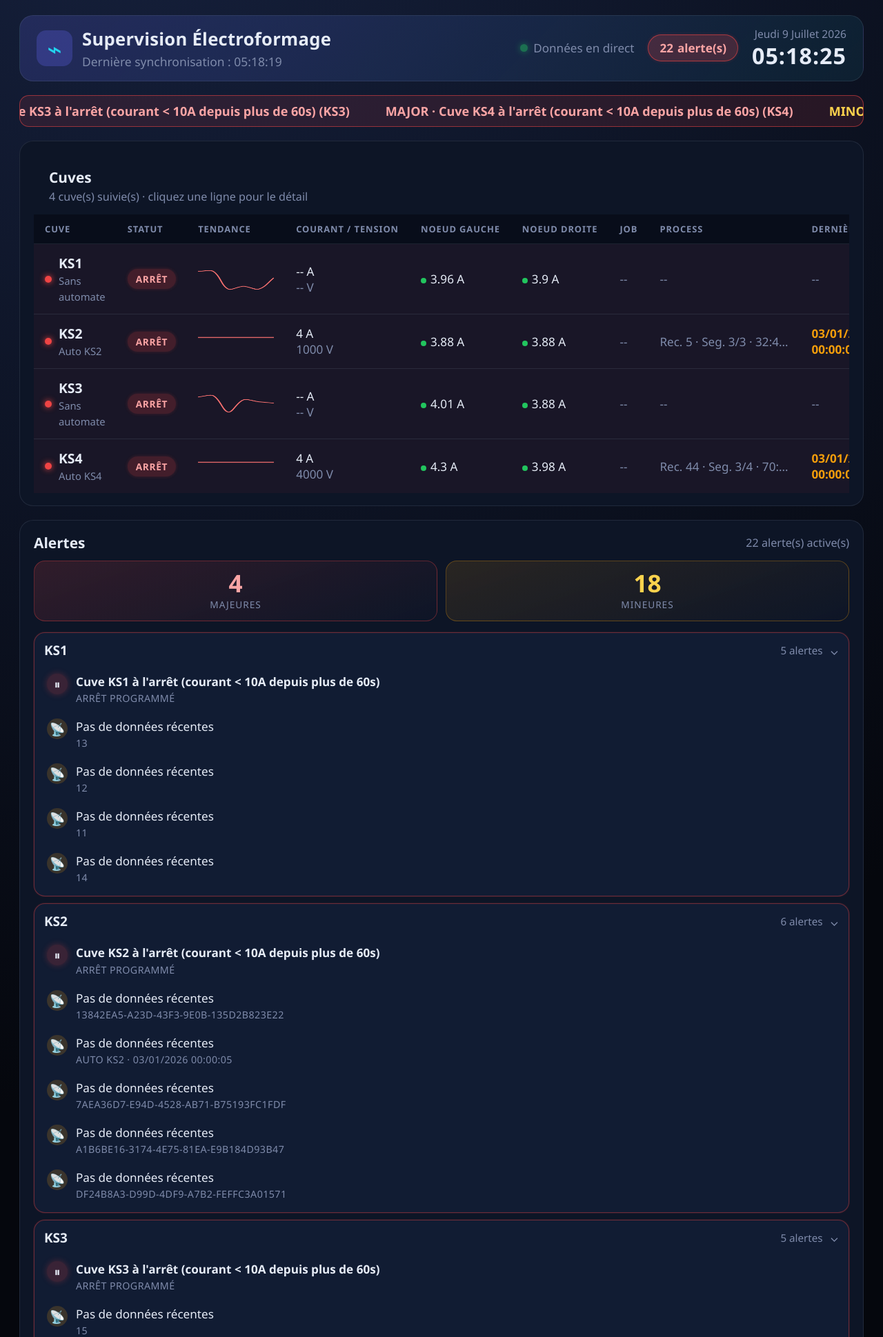
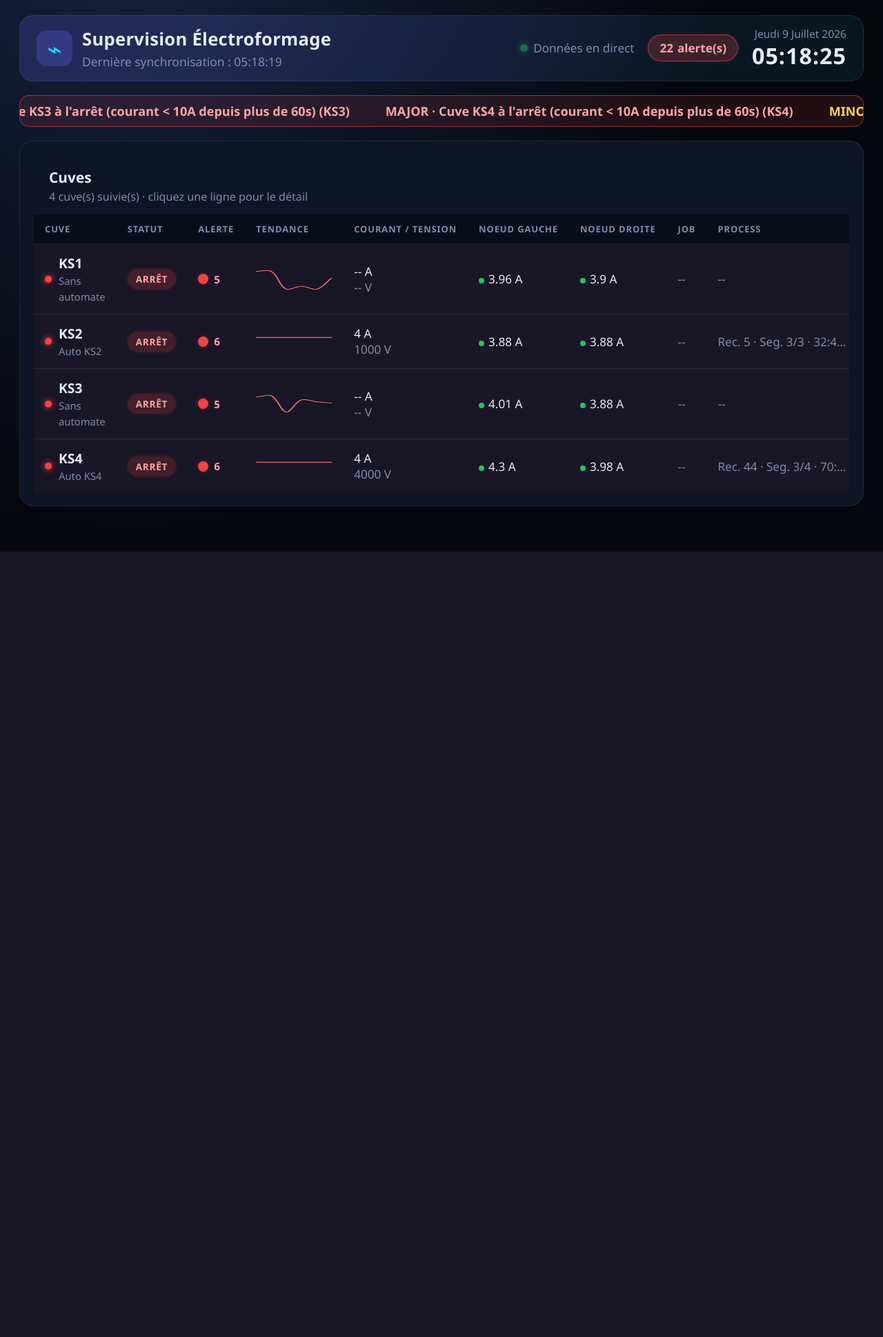
Before and after one commit to McDams/Visuals-V2, a Flask app: page / in a window 1280 px wide. Shown: the top 1939 px of the page at 69% size. After the commit the page ends 800 px from the top, so only its background shows below. Run offline with Flask 3, Linux system fonts and the light colour scheme.

Commit message:
Remplace la section Alertes par un indicateur vert/rouge par cuve + popover
- Supprime le panneau Alertes dédié
- Ajoute une colonne "Alerte" dans le tableau des cuves: point vert
  (aucune alerte) ou rouge clignotant avec compteur (souci détecté)
- Clic sur le point: petit popover positionné au niveau de la cuve,
  listant les alertes actives avec icône par type ; fermeture via bouton,
  clic extérieur, Échap ou scroll
- Réutilise le même rendu d'alerte (icônes, style) dans le popover et dans
  la section "Alertes liées" du modal de détail

Co-Authored-By: Claude Sonnet 5 <noreply@anthropic.com>

```diff
--- a/static/css/dashboard.css
+++ b/static/css/dashboard.css
@@ -292,49 +292,53 @@ body {
 
 body.modal-open { overflow: hidden; }
 
-/* ---------- Alerts panel ---------- */
+/* ---------- Panels ---------- */
 .panel { background: var(--panel); border: 1px solid var(--border); border-radius: 20px; padding: 18px 20px; }
 .panel-header { display: flex; justify-content: space-between; align-items: center; margin-bottom: 12px; }
 .panel-header h2 { margin: 0; font-size: 1.1rem; }
 .panel-sub { color: var(--muted); font-size: 0.85rem; }
 
-.alerts-list { display: flex; flex-direction: column; gap: 0; }
+/* ---------- Per-tank alert dot + popover ---------- */
+.alert-dot-cell { display: flex; align-items: center; gap: 8px; }
+.alert-dot {
+  width: 15px; height: 15px; border-radius: 50%; cursor: pointer; flex-shrink: 0;
+  background: var(--ok); box-shadow: 0 0 8px var(--ok);
+  transition: transform 0.15s;
+}
+.alert-dot:hover { transform: scale(1.2); }
+.alert-dot--problem { background: var(--critical); box-shadow: 0 0 10px rgba(239, 68, 68, 0.65); animation: blink 1.6s infinite; }
+.alert-dot-count--problem { font-size: 0.8rem; font-weight: 700; color: #fca5a5; }
 
-.alerts-summary { display: flex; gap: 12px; margin-bottom: 16px; }
-.alert-stat {
-  flex: 1; display: flex; flex-direction: column; align-items: center; justify-content: center;
-  gap: 4px; padding: 14px 12px; border-radius: 16px; border: 1px solid var(--border);
-  background: var(--panel-2);
+.alert-popover {
+  position: fixed; z-index: 60;
+  width: 320px; max-width: calc(100vw - 32px);
+  background: linear-gradient(165deg, #111c33, #070b14 70%);
+  border: 1px solid rgba(148, 163, 184, 0.25);
+  border-radius: 18px;
+  box-shadow: 0 20px 50px rgba(0, 0, 0, 0.5);
+  padding: 12px 14px 8px;
+  animation: popIn 0.16s ease-out;
 }
-.alert-stat-count { font-size: 1.85rem; font-weight: 800; font-variant-numeric: tabular-nums; line-height: 1; }
-.alert-stat-label { font-size: 0.72rem; text-transform: uppercase; letter-spacing: 0.07em; color: var(--muted); }
-.alert-stat--major { border-color: rgba(239, 68, 68, 0.35); background: linear-gradient(160deg, rgba(239, 68, 68, 0.16), rgba(15, 23, 42, 0.3)); }
-.alert-stat--major .alert-stat-count { color: #fca5a5; }
-.alert-stat--minor { border-color: rgba(245, 158, 11, 0.3); background: linear-gradient(160deg, rgba(245, 158, 11, 0.12), rgba(15, 23, 42, 0.3)); }
-.alert-stat--minor .alert-stat-count { color: #fcd34d; }
+@keyframes popIn {
+  from { opacity: 0; transform: translateY(-4px) scale(0.97); }
+  to { opacity: 1; transform: translateY(0) scale(1); }
+}
+.alert-popover-header {
+  display: flex; align-items: center; justify-content: space-between;
+  margin-bottom: 8px; padding-bottom: 8px; border-bottom: 1px solid var(--border);
+}
+.alert-popover-header span { font-weight: 800; font-size: 0.92rem; }
+.alert-popover-close {
+  width: 22px; height: 22px; border-radius: 50%; border: none;
+  background: rgba(255, 255, 255, 0.06); color: var(--text); font-size: 1rem;
+  cursor: pointer; display: flex; align-items: center; justify-content: center; flex-shrink: 0;
+}
+.alert-popover-close:hover { background: rgba(239, 68, 68, 0.2); color: #fca5a5; }
+.alert-popover-body { display: grid; gap: 4px; max-height: 320px; overflow-y: auto; }
+.alert-popover-empty { padding: 10px 4px; font-size: 0.88rem; }
 
-.alert-groups { display: grid; gap: 10px; }
-
-.alert-group { border-radius: 16px; border: 1px solid var(--border); background: var(--panel-2); overflow: hidden; }
-.alert-group--major { border-color: rgba(239, 68, 68, 0.4); box-shadow: 0 0 0 1px rgba(239, 68, 68, 0.1); }
-
-.alert-group-header {
-  width: 100%; display: flex; align-items: center; gap: 10px;
-  padding: 12px 14px; background: transparent; border: none; cursor: pointer;
-  color: var(--text); font: inherit; text-align: left;
-}
-.alert-group-header:hover { background: rgba(255, 255, 255, 0.03); }
-.alert-group-name { font-weight: 800; font-size: 1rem; }
-.alert-group-count { margin-left: auto; color: var(--muted); font-size: 0.8rem; }
-.alert-group-chevron { color: var(--muted); font-size: 0.9rem; transition: transform 0.2s; }
-.alert-group--collapsed .alert-group-chevron { transform: rotate(-90deg); }
-
-.alert-group-body { display: grid; grid-template-rows: 1fr; transition: grid-template-rows 0.22s ease; }
-.alert-group--collapsed .alert-group-body { grid-template-rows: 0fr; }
-.alert-group-body-inner { overflow: hidden; min-height: 0; display: grid; gap: 2px; padding: 0 8px 8px; }
-
-.alert-item { display: flex; align-items: flex-start; gap: 12px; padding: 9px 10px; border-radius: 12px; cursor: pointer; transition: background 0.15s; }
-.alert-item:hover { background: rgba(99, 102, 241, 0.1); }
+/* ---------- Alert item (used in the popover and the tank modal) ---------- */
+.alert-item { display: flex; align-items: flex-start; gap: 12px; padding: 9px 10px; border-radius: 12px; }
 .alert-item-icon {
   flex-shrink: 0; width: 30px; height: 30px; border-radius: 50%;
   display: flex; align-items: center; justify-content: center; font-size: 0.95rem;
@@ -347,15 +351,6 @@ body.modal-open { overflow: hidden; }
 .alert-item-message { margin: 0; font-size: 0.9rem; line-height: 1.35; }
 .alert-item--major .alert-item-message { font-weight: 600; }
 .alert-item-meta { margin: 3px 0 0; font-size: 0.75rem; color: var(--muted); text-transform: uppercase; letter-spacing: 0.03em; }
-
-.alerts-empty { display: flex; flex-direction: column; align-items: center; justify-content: center; padding: 40px 20px; text-align: center; gap: 6px; }
-.alerts-empty-icon {
-  width: 56px; height: 56px; border-radius: 50%; display: flex; align-items: center; justify-content: center;
-  background: rgba(34, 197, 94, 0.15); color: var(--ok); font-size: 1.6rem; font-weight: 800;
-  box-shadow: 0 0 24px rgba(34, 197, 94, 0.25); margin-bottom: 6px;
-}
-.alerts-empty-title { margin: 0; font-size: 1.05rem; font-weight: 700; }
-.alerts-empty-sub { margin: 0; color: var(--muted); font-size: 0.88rem; }
 
 /* ---------- Responsive ---------- */
 @media (max-width: 1000px) {
@@ -372,7 +367,7 @@ body.modal-open { overflow: hidden; }
 }
 
 @media (prefers-reduced-motion: reduce) {
-  .conn-dot, .alert-pill--critical, .status-badge--critical, .ticker-track {
+  .conn-dot, .alert-pill--critical, .status-badge--critical, .ticker-track, .alert-dot--problem {
     animation: none !important;
   }
 }
--- a/static/js/dashboard.js
+++ b/static/js/dashboard.js
@@ -21,9 +21,7 @@ const state = {
   tankStats: [],
   alerts: [],
   openTank: null,
-  // Tracks user-toggled expand/collapse per tank group in the alerts panel, so the choice
-  // survives the next 5s poll re-render instead of resetting every time.
-  manualGroupState: new Map(),
+  openAlertPopoverTank: null,
 };
 
 const ALERT_ICONS = {
@@ -38,6 +36,18 @@ function iconForAlert(a) {
   if (a.metric === 'current') return '🔥';
   if (a.message === 'Pas de données récentes') return '📡';
   return a.severity === 'major' ? '⚠️' : 'ℹ️';
+}
+
+function alertItemHtml(a) {
+  const meta = [a.alert_type, a.sensor, a.last_seen ? formatDateTime(a.last_seen) : null].filter(Boolean).join(' · ');
+  return `
+    <div class="alert-item alert-item--${a.severity || 'info'}">
+      <span class="alert-item-icon">${iconForAlert(a)}</span>
+      <div class="alert-item-content">
+        <p class="alert-item-message">${a.message}</p>
+        ${meta ? `<p class="alert-item-meta">${meta}</p>` : ''}
+      </div>
+    </div>`;
 }
 
 function setText(id, value) {
@@ -141,10 +151,10 @@ async function loadDashboard() {
     setText('process-summary', `Dernière synchronisation : ${new Date().toLocaleTimeString('fr-FR')}`);
     renderAlertPill(state.alerts);
     renderAlertTicker(state.alerts);
-    renderAlertsPanel(state.alerts);
     renderTankTable();
 
     if (state.openTank) renderTankModal();
+    if (state.openAlertPopoverTank) refreshAlertPopover();
 
     setConnectionStatus(true);
   } catch (err) {
@@ -192,89 +202,52 @@ function renderAlertTicker(alerts) {
   ticker.classList.toggle('alert-ticker--critical', alerts.some((a) => a.severity === 'major'));
 }
 
-function renderAlertsPanel(alerts) {
-  const container = document.getElementById('alerts-list');
-  setText('alerts-subtitle', alerts.length ? `${alerts.length} alerte(s) active(s)` : 'Aucune alerte');
-  if (!container) return;
+function alertsForTank(tank) {
+  return state.alerts.filter((a) => a.tank === tank);
+}
 
-  if (alerts.length === 0) {
-    container.innerHTML = `
-      <div class="alerts-empty">
-        <div class="alerts-empty-icon">✓</div>
-        <p class="alerts-empty-title">Tout est nominal</p>
-        <p class="alerts-empty-sub">Aucune alerte active sur les cuves suivies.</p>
-      </div>`;
-    return;
-  }
+function popoverContentHtml(tank) {
+  const tankAlerts = alertsForTank(tank);
+  return tankAlerts.length
+    ? tankAlerts.map((a) => alertItemHtml(a)).join('')
+    : '<p class="muted alert-popover-empty">Tout fonctionne correctement.</p>';
+}
 
-  const majorCount = alerts.filter((a) => a.severity === 'major').length;
-  const minorCount = alerts.filter((a) => a.severity === 'minor').length;
+function openAlertPopover(tank, anchorEl) {
+  const popover = document.getElementById('alert-popover');
+  const body = document.getElementById('alert-popover-body');
+  const title = document.getElementById('alert-popover-title');
+  if (!popover || !body || !title || !anchorEl) return;
 
-  const grouped = new Map();
-  const ungrouped = [];
-  alerts.forEach((a) => {
-    if (!a.tank) {
-      ungrouped.push(a);
-      return;
-    }
-    if (!grouped.has(a.tank)) grouped.set(a.tank, []);
-    grouped.get(a.tank).push(a);
-  });
+  state.openAlertPopoverTank = tank;
+  const tankAlerts = alertsForTank(tank);
+  title.textContent = `${tank} · ${tankAlerts.length ? tankAlerts.length + ' alerte(s)' : 'Aucune alerte'}`;
+  body.innerHTML = popoverContentHtml(tank);
 
-  const tanks = Array.from(grouped.keys()).sort((t1, t2) => {
-    const hasMajor1 = grouped.get(t1).some((a) => a.severity === 'major');
-    const hasMajor2 = grouped.get(t2).some((a) => a.severity === 'major');
-    if (hasMajor1 !== hasMajor2) return hasMajor1 ? -1 : 1;
-    return t1.localeCompare(t2);
-  });
+  popover.hidden = false;
+  const rect = anchorEl.getBoundingClientRect();
+  const popRect = popover.getBoundingClientRect();
+  let top = rect.bottom + 8;
+  let left = rect.left;
+  if (left + popRect.width > window.innerWidth - 16) left = window.innerWidth - popRect.width - 16;
+  if (top + popRect.height > window.innerHeight - 16) top = rect.top - popRect.height - 8;
+  popover.style.top = `${Math.max(8, top)}px`;
+  popover.style.left = `${Math.max(8, left)}px`;
+}
 
-  const alertItemHtml = (a, tank) => {
-    const meta = [a.alert_type, a.sensor, a.last_seen ? formatDateTime(a.last_seen) : null].filter(Boolean).join(' · ');
-    return `
-      <div class="alert-item alert-item--${a.severity || 'info'}"${tank ? ` data-tank="${tank}"` : ''}>
-        <span class="alert-item-icon">${iconForAlert(a)}</span>
-        <div class="alert-item-content">
-          <p class="alert-item-message">${a.message}</p>
-          ${meta ? `<p class="alert-item-meta">${meta}</p>` : ''}
-        </div>
-      </div>`;
-  };
+function closeAlertPopover() {
+  state.openAlertPopoverTank = null;
+  const popover = document.getElementById('alert-popover');
+  if (popover) popover.hidden = true;
+}
 
-  const summaryHtml = `
-    <div class="alerts-summary">
-      <div class="alert-stat alert-stat--major">
-        <span class="alert-stat-count">${majorCount}</span>
-        <span class="alert-stat-label">Majeure${majorCount > 1 ? 's' : ''}</span>
-      </div>
-      <div class="alert-stat alert-stat--minor">
-        <span class="alert-stat-count">${minorCount}</span>
-        <span class="alert-stat-label">Mineure${minorCount > 1 ? 's' : ''}</span>
-      </div>
-    </div>`;
-
-  const groupsHtml = tanks
-    .map((tank) => {
-      const tankAlerts = grouped.get(tank);
-      const hasMajor = tankAlerts.some((a) => a.severity === 'major');
-      const open = state.manualGroupState.has(tank) ? state.manualGroupState.get(tank) : hasMajor;
-
-      return `
-      <div class="alert-group${open ? '' : ' alert-group--collapsed'}${hasMajor ? ' alert-group--major' : ''}">
-        <button class="alert-group-header" type="button" data-toggle-tank="${tank}">
-          <span class="alert-group-name">${tank}</span>
-          <span class="alert-group-count">${tankAlerts.length} alerte${tankAlerts.length > 1 ? 's' : ''}</span>
-          <span class="alert-group-chevron">⌄</span>
-        </button>
-        <div class="alert-group-body">
-          <div class="alert-group-body-inner">${tankAlerts.map((a) => alertItemHtml(a, tank)).join('')}</div>
-        </div>
-      </div>`;
-    })
-    .join('');
-
-  const ungroupedHtml = ungrouped.map((a) => alertItemHtml(a, null)).join('');
-
-  container.innerHTML = `${summaryHtml}<div class="alert-groups">${groupsHtml}${ungroupedHtml}</div>`;
+function refreshAlertPopover() {
+  if (!state.openAlertPopoverTank) return;
+  const tank = state.openAlertPopoverTank;
+  const tankAlerts = alertsForTank(tank);
+  setText('alert-popover-title', `${tank} · ${tankAlerts.length ? tankAlerts.length + ' alerte(s)' : 'Aucune alerte'}`);
+  const body = document.getElementById('alert-popover-body');
+  if (body) body.innerHTML = popoverContentHtml(tank);
 }
 
 function renderSparkline(canvasId, series, color) {
@@ -315,7 +288,7 @@ function renderTankTable() {
   setText('table-subtitle', state.tankViews.length ? `${state.tankViews.length} cuve(s) suivie(s) · cliquez une ligne pour le détail` : 'Aucune cuve');
 
   if (state.tankViews.length === 0) {
-    tbody.innerHTML = '<tr><td colspan="10" class="muted table-empty">Aucune cuve disponible.</td></tr>';
+    tbody.innerHTML = '<tr><td colspan="11" class="muted table-empty">Aucune cuve disponible.</td></tr>';
     return;
   }
 
@@ -330,7 +303,9 @@ function renderTankTable() {
       const stats = statsByTank[view.tank] || {};
       const visual = statusVisual(view, state.alerts);
       const statusLabel = STATUS_LABELS[view.status] || 'Inconnu';
-      const hasMajor = state.alerts.some((a) => a.tank === view.tank && a.severity === 'major');
+      const tankAlerts = alertsForTank(view.tank);
+      const hasMajor = tankAlerts.some((a) => a.severity === 'major');
+      const hasProblem = tankAlerts.length > 0;
       const process = view.process || {};
 
       const jobCell = view.job
@@ -357,6 +332,12 @@ function renderTankTable() {
           </div>
         </td>
         <td><span class="status-badge status-badge--${visual}">${statusLabel}</span></td>
+        <td>
+          <div class="alert-dot-cell">
+            <span class="alert-dot${hasProblem ? ' alert-dot--problem' : ''}" data-tank="${view.tank}" title="${hasProblem ? tankAlerts.length + ' alerte(s)' : 'Aucune alerte'}"></span>
+            ${hasProblem ? `<span class="alert-dot-count alert-dot-count--problem">${tankAlerts.length}</span>` : ''}
+          </div>
+        </td>
         <td class="sparkline-cell"><canvas id="spark-${view.tank}"></canvas></td>
         <td class="tabular">${stats.latest_current ?? '--'} A<br /><span class="muted">${stats.latest_voltage ?? '--'} V</span></td>
         <td class="tabular">${nodeCell(view.nodes?.left)}</td>
@@ -446,23 +427,11 @@ function renderTankModal() {
     </div>`
     : '<div class="tank-job tank-job--none">Aucun job identifié (courant hors plage Porteur/Cliché)</div>';
 
-  const relatedAlerts = state.alerts.filter((a) => a.tank === view.tank);
+  const relatedAlerts = alertsForTank(view.tank);
   const alertsHtml = relatedAlerts.length
     ? `
       <p class="modal-alerts-title">Alertes liées</p>
-      <div class="modal-alerts">${relatedAlerts
-        .map((a) => {
-          const meta = [a.alert_type, a.sensor].filter(Boolean).join(' · ');
-          return `
-        <div class="alert-item alert-item--${a.severity || 'info'}">
-          <span class="alert-item-icon">${iconForAlert(a)}</span>
-          <div class="alert-item-content">
-            <p class="alert-item-message">${a.message}</p>
-            ${meta ? `<p class="alert-item-meta">${meta}</p>` : ''}
-          </div>
-        </div>`;
-        })
-        .join('')}</div>`
+      <div class="modal-alerts">${relatedAlerts.map((a) => alertItemHtml(a)).join('')}</div>`
     : '';
 
   body.innerHTML = `
@@ -570,6 +539,17 @@ document.addEventListener('keydown', (event) => {
 // children are re-rendered every poll), so a click always lands on a live listener even if
 // the table/ticker/alerts re-render mid-click.
 document.getElementById('tank-table-body')?.addEventListener('click', (event) => {
+  const dot = event.target.closest('.alert-dot');
+  if (dot) {
+    event.stopPropagation();
+    const tank = dot.dataset.tank;
+    if (state.openAlertPopoverTank === tank) {
+      closeAlertPopover();
+    } else {
+      openAlertPopover(tank, dot);
+    }
+    return;
+  }
   const row = event.target.closest('.tank-row');
   if (row) openTankModal(row.dataset.tank);
 });
@@ -581,23 +561,28 @@ document.getElementById('tank-table-body')?.addEventListener('keydown', (event)
     openTankModal(row.dataset.tank);
   }
 });
-document.getElementById('alerts-list')?.addEventListener('click', (event) => {
-  const toggle = event.target.closest('[data-toggle-tank]');
-  if (toggle) {
-    const tank = toggle.dataset.toggleTank;
-    const group = toggle.closest('.alert-group');
-    const willOpen = group.classList.contains('alert-group--collapsed');
-    state.manualGroupState.set(tank, willOpen);
-    group.classList.toggle('alert-group--collapsed', !willOpen);
-    return;
-  }
-  const item = event.target.closest('.alert-item[data-tank]');
-  if (item && item.dataset.tank) openTankModal(item.dataset.tank);
-});
 document.getElementById('alert-ticker-track')?.addEventListener('click', (event) => {
   const item = event.target.closest('.ticker-item--clickable');
   if (item && item.dataset.tank) openTankModal(item.dataset.tank);
 });
 
+document.getElementById('alert-popover-close')?.addEventListener('click', closeAlertPopover);
+document.addEventListener('click', (event) => {
+  if (!state.openAlertPopoverTank) return;
+  const popover = document.getElementById('alert-popover');
+  if (popover && (popover.contains(event.target) || event.target.closest('.alert-dot'))) return;
+  closeAlertPopover();
+});
+document.addEventListener('keydown', (event) => {
+  if (event.key === 'Escape' && state.openAlertPopoverTank) closeAlertPopover();
+});
+window.addEventListener(
+  'scroll',
+  () => {
+    if (state.openAlertPopoverTank) closeAlertPopover();
+  },
+  true
+);
+
 loadDashboard();
 setInterval(loadDashboard, REFRESH_MS);
--- a/templates/dashboard.html
+++ b/templates/dashboard.html
@@ -49,6 +49,7 @@
               <tr>
                 <th>Cuve</th>
                 <th>Statut</th>
+                <th>Alerte</th>
                 <th>Tendance</th>
                 <th>Courant / Tension</th>
                 <th>Noeud Gauche</th>
@@ -60,18 +61,10 @@
               </tr>
             </thead>
             <tbody id="tank-table-body">
-              <tr><td colspan="10" class="muted table-empty">Chargement des cuves...</td></tr>
+              <tr><td colspan="11" class="muted table-empty">Chargement des cuves...</td></tr>
             </tbody>
           </table>
         </div>
-      </section>
-
-      <section class="panel">
-        <div class="panel-header">
-          <h2>Alertes</h2>
-          <span class="panel-sub" id="alerts-subtitle">Chargement...</span>
-        </div>
-        <div class="alerts-list" id="alerts-list"></div>
       </section>
     </div>
 
@@ -82,6 +75,14 @@
       </div>
     </div>
 
+    <div class="alert-popover" id="alert-popover" hidden>
+      <div class="alert-popover-header">
+        <span id="alert-popover-title">Cuve</span>
+        <button class="alert-popover-close" id="alert-popover-close" type="button" aria-label="Fermer">&times;</button>
+      </div>
+      <div class="alert-popover-body" id="alert-popover-body"></div>
+    </div>
+
     <script src="{{ url_for('static', filename='js/dashboard.js') }}"></script>
   </body>
 </html>
```
